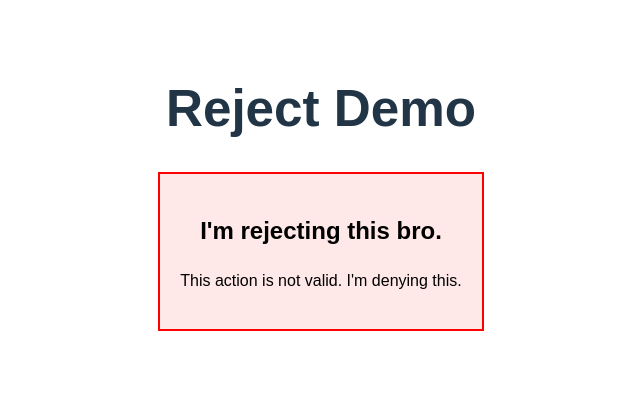
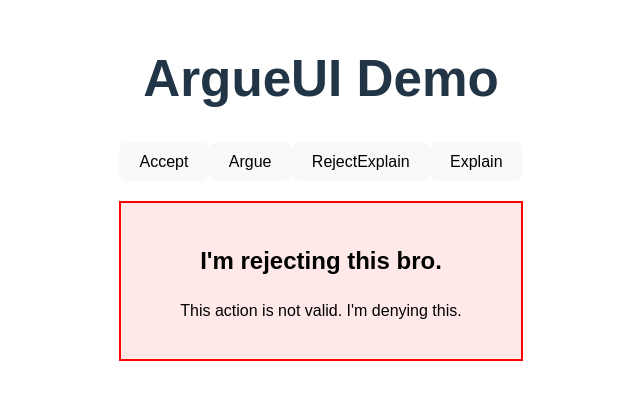
Before and after one commit to Pritam-Sing-2025/arguui, a React (Vite) app: page / in a window 1280 px wide. Shown: the part 211-610 px from the top of the page, without its empty margins (319-959 px from the left). Built offline with nearby package versions, Linux system fonts and the light colour scheme.

Commit message:
states switching using buttons

```diff
--- a/src/App.jsx
+++ b/src/App.jsx
@@ -1,4 +1,4 @@
-
+import { useState } from 'react';
 import './App.css'
 
 import Accept from './components/accept.jsx';
@@ -6,20 +6,57 @@ import Argue from './components/argue.jsx';
 import Reject from './components/reject.jsx';
 import Explain from './components/explain.jsx';
 
-
 function App() {
+  const [uiState, setUiState] = useState("reject"); //accept, argue, reject, explain
+  const renderUI = () => {
+    switch (uiState) {
+      case "accept":
+        return <Accept />
+      case "argue":
+        return <Argue />
+      case "reject":
+        return <Reject />
+      case "explain":
+        return <Explain />
+    }
+  };
   return (
         <div style={{padding: "40px", fontFamily: "sans-serif"}}>
+          <h1>ArgueUI Demo</h1>
+          <div style={{marginBottom: "20px"}}>
+            <button onClick={() => setUiState("accept")}>Accept</button>
+            <button onClick={() => setUiState("argue")}>Argue</button>
+            <button onClick={() => setUiState("reject")}>RejectExplain</button>
+            <button onClick={() => setUiState("explain")}>Explain</button>
+          </div>
+          {renderUI()}
+
+
           {/* <h1>Accept Demo</h1>
           <Accept /> */}
           {/* <h1>Argue Demo</h1>
           <Argue /> */}
-      <h1>Reject Demo</h1>
-      <Reject />
+          {/* <h1>Reject Demo</h1>
+          <Reject />  */}
           {/* <h1>Explanation Demo</h1>
           <Explain />  */}
         </div>
       )
 }
 
+// function App() {
+//   return (
+//     <div style={{padding: "40px", fontFamily: "sans-serif"}}>
+//       {/* <h1>Accept Demo</h1>
+//       <Accept /> */}
+//       {/* <h1>Argue Demo</h1>
+//       <Argue /> */}
+//       <h1>Reject Demo</h1>
+//       <Reject />
+//       {/* <h1>Explanation Demo</h1>
+//       <Explain />  */}
+//     </div>
+//   )
+// }
+
 export default App;
```
Lines whose indentation alone changed are shown as unchanged.
